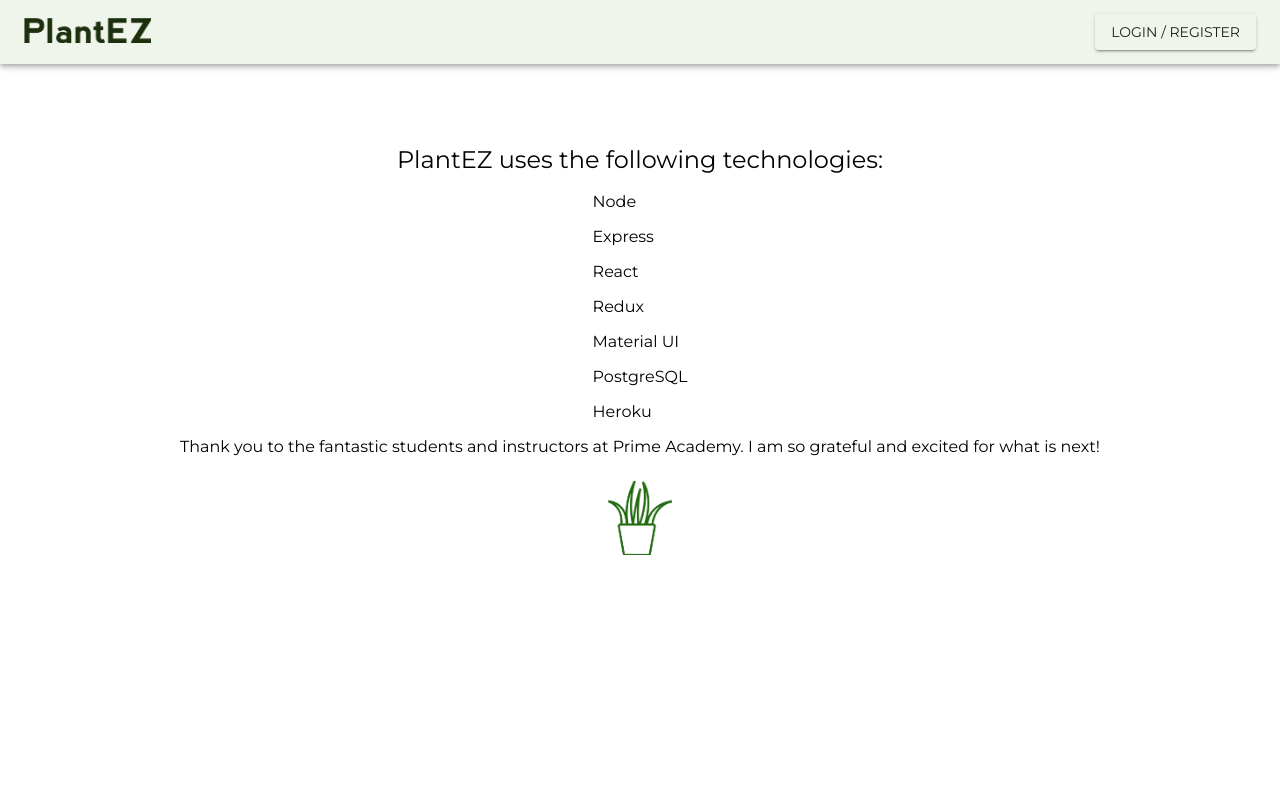
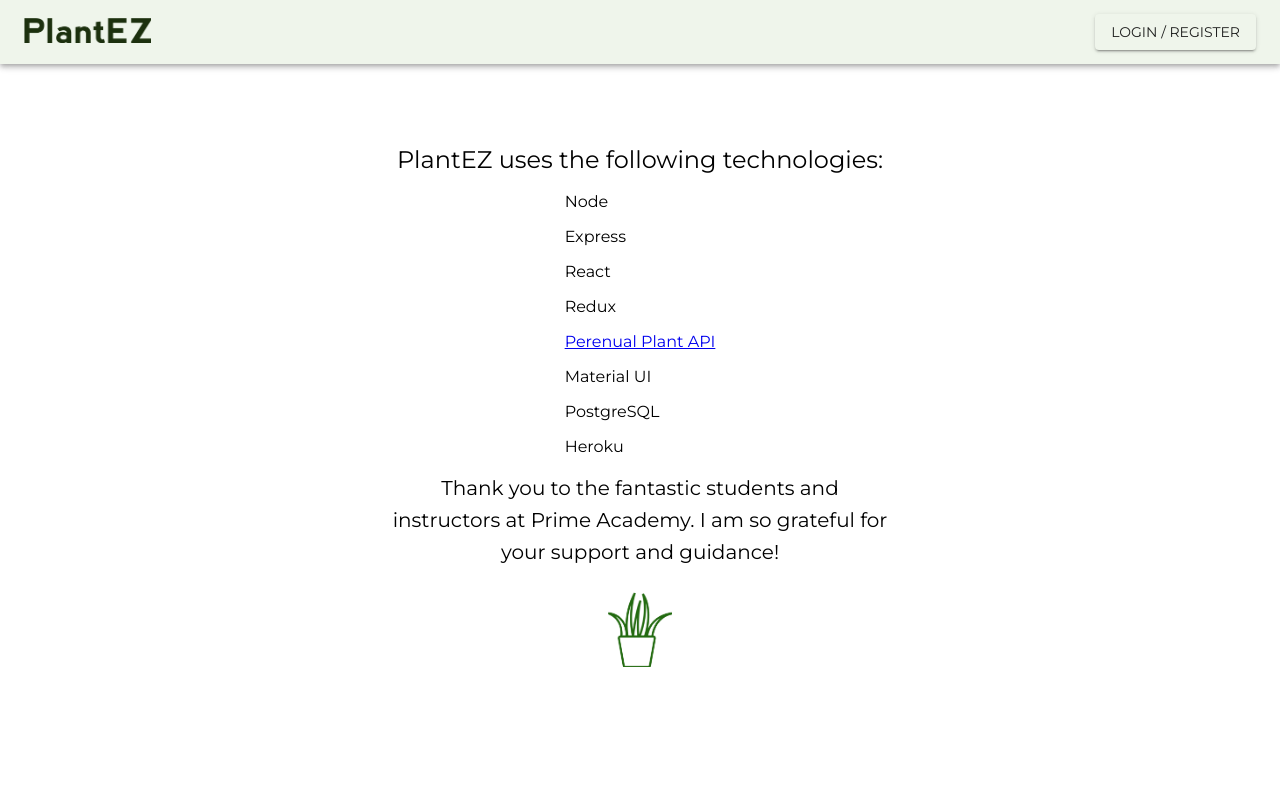
Before and after one commit to mayaavida/plantez, a React (Create React App) app: page /#/tech in a window 1280 px wide. Shown: the top 800 px of the page. Built offline with nearby package versions, Linux system fonts and the light colour scheme; no server answers.

Commit message:
adds MUI styling

```diff
--- a/src/components/Nav/Nav.jsx
+++ b/src/components/Nav/Nav.jsx
@@ -3,13 +3,9 @@ import { Link, useHistory } from "react-router-dom";
 import LogOutButton from "../LogOutButton/LogOutButton";
 import { useSelector } from "react-redux";
 import {
-  Box,
   AppBar,
-  Typography,
   Button,
-  IconButton,
   Toolbar,
-  Input,
 } from "@mui/material";
 import planteez from "../../images/planteez.png";
 
--- a/src/components/TechPage/TechPage.jsx
+++ b/src/components/TechPage/TechPage.jsx
@@ -1,5 +1,5 @@
 import React from "react";
-import { Box, Typography, List, ListItem, ListItemText } from "@mui/material";
+import { Box, Typography, List, ListItem } from "@mui/material";
 import plant from "../../images/plant.png";
 
 function TechPage() {
@@ -14,14 +14,18 @@ function TechPage() {
           <ListItem>Express</ListItem>
           <ListItem>React</ListItem>
           <ListItem>Redux</ListItem>
+          <a href='https://perenual.com/docs/api' target="_blank">
+          <ListItem>Perenual Plant API</ListItem>
+          </a>
           <ListItem>Material UI</ListItem>
           <ListItem>PostgreSQL</ListItem>
           <ListItem>Heroku</ListItem>
+
         </List>
       </Box>
 
-      <Typography variant="p" component='div'>
-        Thank you to the fantastic students and instructors at Prime Academy. I am so grateful and excited for what is next!
+      <Typography variant="h6" component='div' sx={{maxWidth: 500, margin: 'auto'}}>
+        Thank you to the fantastic students and instructors at Prime Academy. I am so grateful for your support and guidance!
       </Typography>
       <Box component="img" src={plant} height={75} sx={{margin:3}}></Box>
     </Box>
--- a/src/components/UserPage/UserPage.jsx
+++ b/src/components/UserPage/UserPage.jsx
@@ -9,6 +9,8 @@ import {
   CardMedia,
   CardActions,
   Button,
+  List,
+  ListItem,
 } from "@mui/material";
 import plant from "../../images/plant.png";
 
@@ -18,8 +20,20 @@ function UserPage() {
   const user = useSelector((store) => store.user);
   const userPlants = useSelector((store) => store.userPlants);
 
-  const userPlantWateringDates = userPlants.map(plant => plant.next_watering_date);
-  console.log('next watering dates: ', userPlantWateringDates.sort());
+  //List of user plants with a next_watering_date
+  const plantsWithWaterDate = userPlants.filter(
+    (plant) => plant.next_watering_date !== null
+  );
+
+  //Sorting the list by next_watering_date
+  plantsWithWaterDate.sort(function (a, b) {
+    let keyA = new Date(a.next_watering_date);
+    let keyB = new Date(b.next_watering_date);
+    // Compare the 2 dates
+    if (keyA < keyB) return -1;
+    if (keyA > keyB) return 1;
+    return 0;
+  });
 
   const getPlantDetails = async (plantApi, plantId) => {
     //Getting details from API for specific plant
@@ -44,7 +58,7 @@ function UserPage() {
       <Box sx={{ width: 400, margin: "auto", padding: 4 }}>
         <Typography component="div" variant="h3">
           Hello, {user.first_name}!
-          <img src={plant} alt='icon of PlantEZ plant' height={50}/>
+          <img src={plant} alt="icon of PlantEZ plant" height={50} />
         </Typography>
       </Box>
       <Box display="flex">
@@ -56,18 +70,18 @@ function UserPage() {
           justifyContent="space-evenly"
         >
           {userPlants.map((plant) => (
-            <Card key={plant.nickname} sx={{boxShadow: 2}}>
-              <CardContent sx={{paddingBottom:0, textAlign:'center' }}>
+            <Card key={plant.nickname} sx={{ boxShadow: 2 }}>
+              <CardContent sx={{ paddingBottom: 0, textAlign: "center" }}>
                 <Typography component="h5" variant="h5">
                   "{plant.nickname}"
                 </Typography>
               </CardContent>
-              <CardActions sx={{alignItems:'center'}}>
+              <CardActions sx={{ alignItems: "center" }}>
                 <Button
                   onClick={() => getPlantDetails(plant.plant_api_id, plant.id)}
                   color="secondary"
                   variant="text"
-                  sx={{width:4, margin:'auto', padding:0}}
+                  sx={{ width: 4, margin: "auto", padding: 0 }}
                 >
                   Details
                 </Button>
@@ -98,15 +112,25 @@ function UserPage() {
           marginTop={2}
           padding={2}
           minWidth={275}
-          alignItems='center'
+          alignItems="center"
           sx={{ boxShadow: 2 }}
         >
-           <Typography component="div" variant="h4" sx={{textAlign: 'center'}}>
+          <Typography component="div" variant="h4" sx={{ textAlign: "center" }}>
             Household Summary
           </Typography>
-          <Typography component="div" variant="h5">
+          <Typography component="div" variant="h6" >
             Total Plants: {userPlants.length}
           </Typography>
+          <Typography component="div" variant="h5" sx={{ textAlign: "center" }}>
+            Upcoming Watering Dates:
+          </Typography>
+          <List>
+          {plantsWithWaterDate.map((plant) => (
+              <ListItem key={plant.id} id={plant.id} button divider sx={{textAlign: 'center'}} variant='h6'>
+                {plant.nickname}: {plant.next_watering_date}
+              </ListItem>
+            ))}
+          </List>
           <Link to="/home">
             <Button variant="contained" color="secondary">
               Add more plants
```
